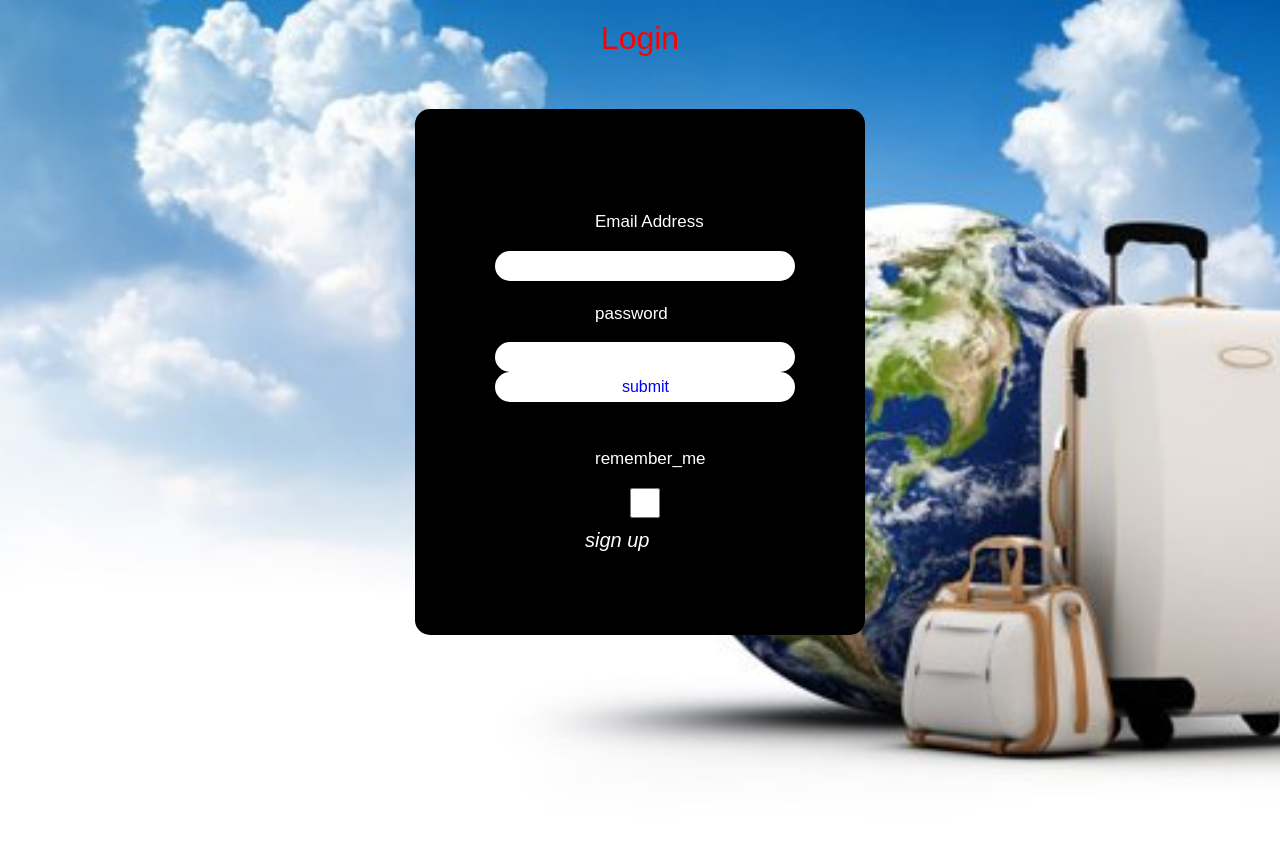
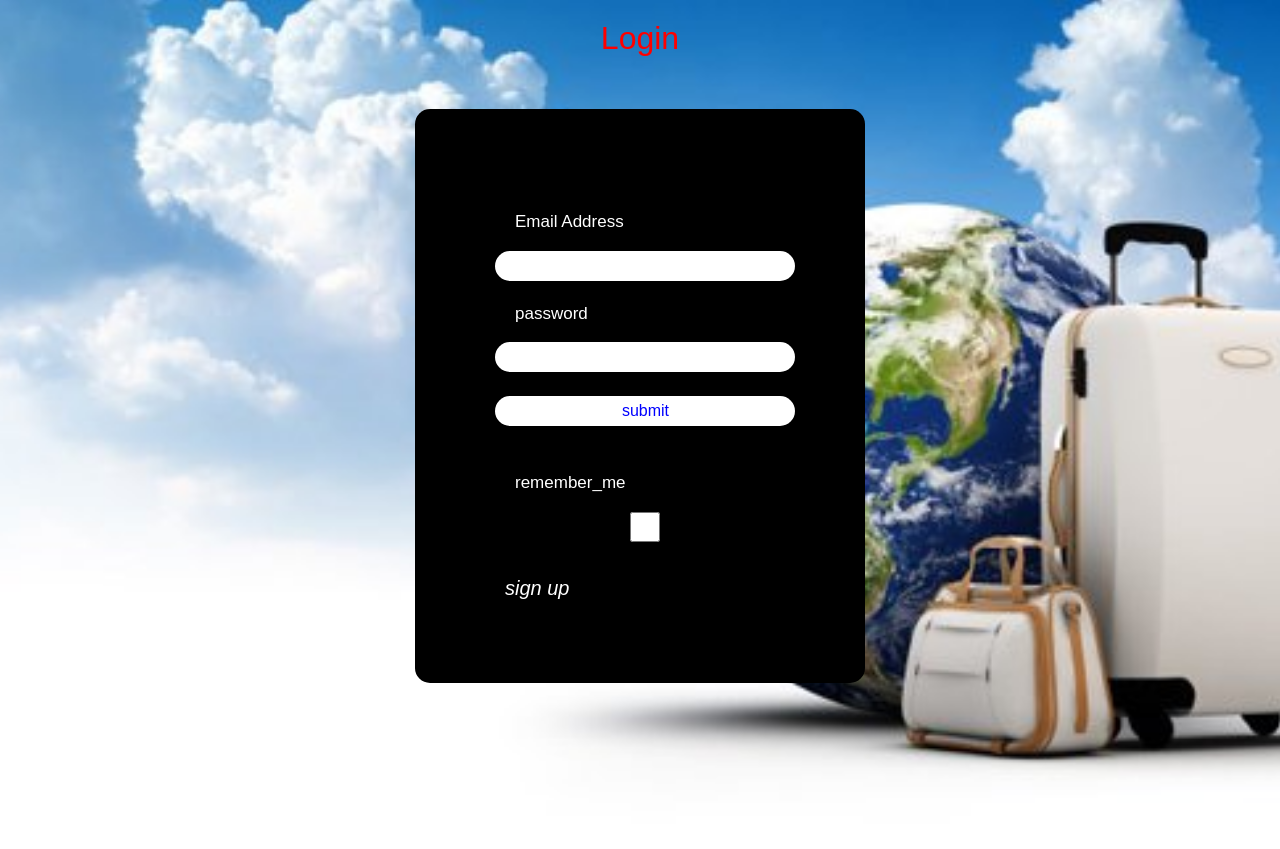
Before and after one commit to deeromtechnologies/TravelAgencyApp, a Flask app: page /login in a window 1280 px wide. Shown: the part 127-976 px from the top of the page. Run offline with Flask 2, Linux system fonts and the light colour scheme; parts of the project's set-up code (start-up, migrations or seed data) failed here and were passed over; some libraries are stand-ins or nearby versions.

Commit message:
template changed

```diff
--- a/travel_agency/app.py
+++ b/travel_agency/app.py
@@ -439,7 +439,7 @@
 @app.route('/logout')
 def logout():
 	logout_user()
-	return redirect(url_for('logout'))
+	return redirect(url_for('login'))
 
 if __name__ == "__main__":
 	create_app()
--- a/travel_agency/templates/login.html
+++ b/travel_agency/templates/login.html
@@ -63,15 +63,22 @@
 
 }
 #login label{
-  padding-left: 50px;
+  padding-left: 10px;
   padding-top: 10px;
 }
-
+#login label input{
+    padding-left: 10px;
+}
 h2{
     text-align: center;
     color: red;
     padding: 20px;
 
+}
+#remember_me input{
+    width: 10px;
+    height: 10px;
+    padding-bottom: 20px;
 }
 label{
     padding-right: 10px;
@@ -104,8 +111,8 @@
 
 
 }
-.log button{
-    padding-top: 10px;
+ button{
+
 }
 
 span{
@@ -113,7 +120,8 @@
     font-size: 17px;
 }
 #signin{
-    padding-left: 90px;
+    padding-left: 10px;
+    padding-bottom: 20px;
      font-style: italic;
     font-size: 20px;
     color: white;
@@ -127,7 +135,7 @@
 
 }
 #check input{
-  padding-right: 70px;
+  padding-right: 10px;
   font-size: 5px;
 }
 
@@ -208,9 +216,9 @@
      <div class="dropdown">
   <button class="dropbtn">blog</button>
   <div class="dropdown-content">
-    <a href="#">add blog</a>
-    <a href="#">update blog</a>
-    <a href="#">delete blog</a>
+    <a href="{{ url_for('addblog') }}">add blog</a>
+    <a href="{{ url_for('update') }}">update blog</a>
+    <a href="{{ url_for('deleteblog') }}">delete blog</a>
   </div>
 </div>
     </li>
@@ -248,13 +256,14 @@
 
 
         <label for="password">{{form.password.label}}</label> <br>
-        {{form.password()}}<br>
+        {{form.password()}}<br><br>
 
-       <button class="log">submit </button>
+       <button class="log" id="log1">submit </button>
 
         <br><br>
-        <label for="remember me">{{form.remember_me.label}}</label> <br>
-        {{form.remember_me()}}<br>
+        <label for="remember me">{{form.remember_me.label}}</label> {{form.remember_me()}}<br>
+     <br>
+
 
         <a href="{{ url_for('signup') }}" id="signin">sign up</a>
 
```
